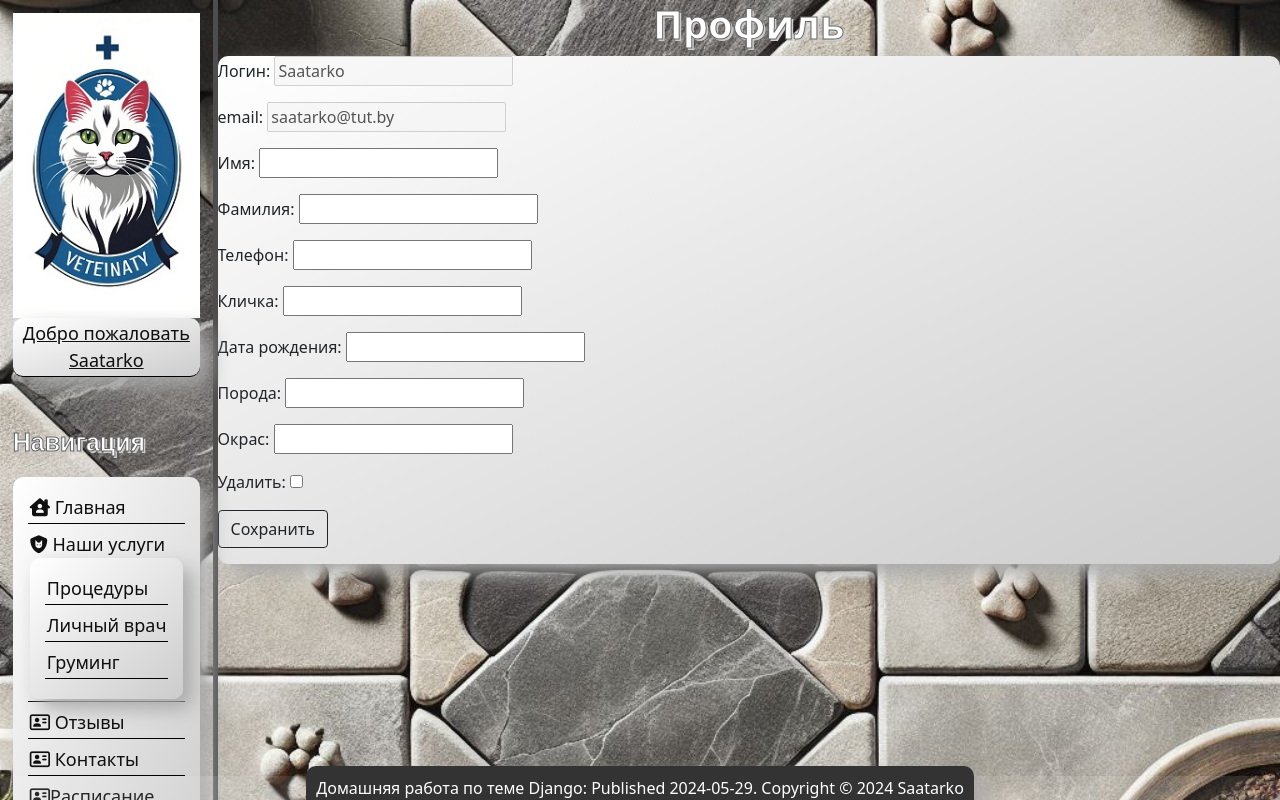
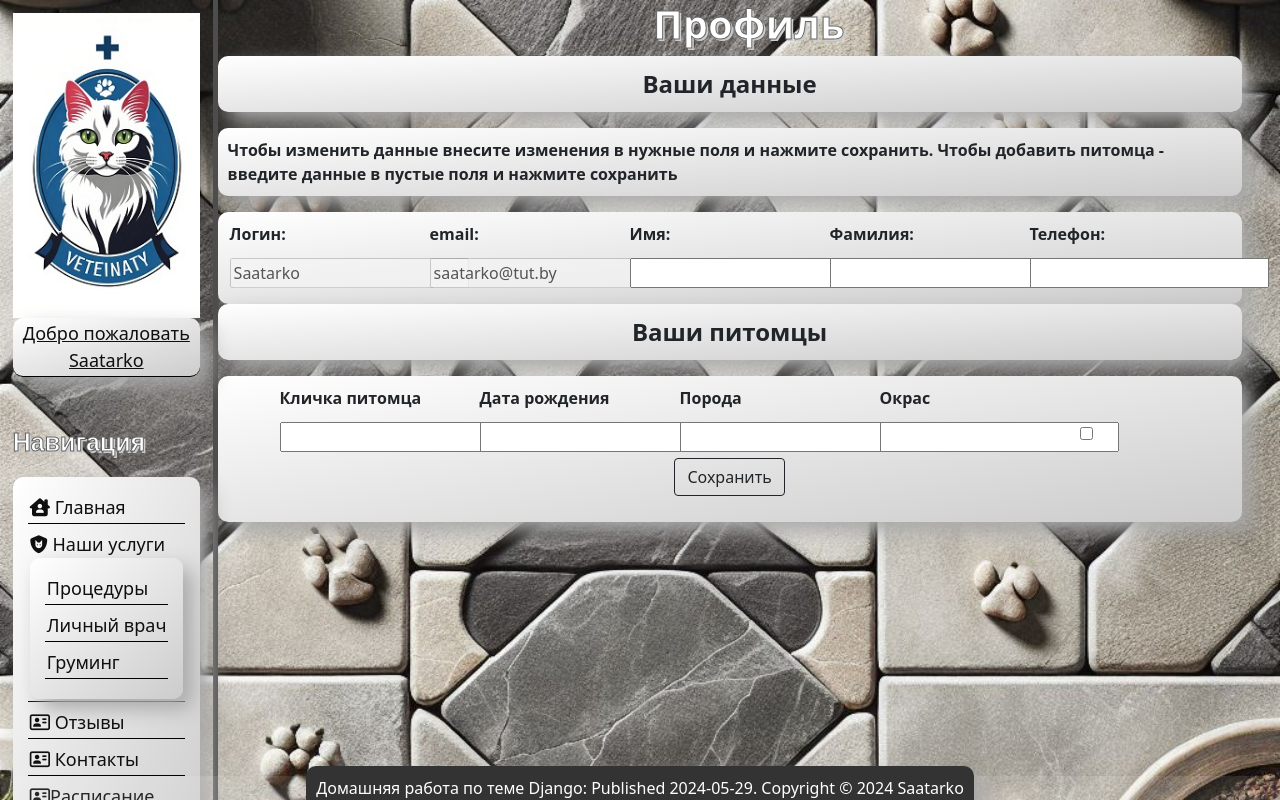
Before and after one commit to Saatarko/my_django, a Django app: page /users/profile/ in a window 1280 px wide. Run offline with Django 4.2, Linux system fonts and the light colour scheme; a user stored in the database is signed in; data comes from the database, SQL or seed files in the repository; both versions use the stored data as it was after the commit; parts of the project's set-up code (start-up, migrations or seed data) failed here and were passed over; some libraries are stand-ins or nearby versions.

Commit message:
Django css and html

```diff
--- a/homejango/main/static/main/css/main.css
+++ b/homejango/main/static/main/css/main.css
@@ -296,6 +296,29 @@ color: #000;
     flex-direction: column;
 }
 
+.content_review2 {
+    display: flex;
+    margin-left: 17%; /* Отступ для навигационной панели */
+    flex-direction: row; /* Блоки будут расположены горизонтально */
+    width: calc(100% - 17%); /* Вычитаем отступ из общей ширины */
+    background: linear-gradient(to bottom right, #ffffff, #cccccc);
+    box-shadow: 10px 10px 20px #aaaaaa;
+    border-radius: 10px;
+    }
+
+    .content_review2_child3 {
+        display: flex;
+        flex-wrap: wrap;
+        flex-direction: row; /* Изменяем направление flexbox на строку для содержимого */
+        width: calc(50% - 20px); /* Вычитаем padding из ширины каждого блока */
+        justify-content: space-around; /* Распределение по горизонтали */
+        align-items: flex-start; /* Выравнивание в начало по горизонтали */
+        padding: 10px; /* Добавляем отступы */
+        box-sizing: border-box; /* Учитываем padding в расчете ширины */
+        background: linear-gradient(to bottom right, #ffffff, #cccccc);
+        box-shadow: 10px 10px 20px #aaaaaa;
+        border-radius: 10px;
+    }
 .google_map {
 margin-left: 17%;
 position: relative;
@@ -317,6 +340,10 @@ border: 0;
 
 }
 
+.text_big_size {
+    font-size: 24px;
+
+}
 .text_bold_center {
     font-weight: bold;
     text-align: center;
@@ -348,3 +375,55 @@ border: 0;
 .blink-text {
   animation: blink 2s infinite; /* Длительность анимации 3 секунда и бесконечное повторение */
 }
+
+
+.block_prof {
+    display: flex;
+    margin-left: 17%; /* Отступ для навигационной панели */
+    flex-direction: column; /* Блоки будут расположены горизонтально */
+    width: 80%; /* Вычитаем отступ из общей ширины */
+
+    }
+
+    .block_prof_child {
+display: flex;
+    flex-wrap: wrap;
+    flex-direction: row;
+    width: 100%; /* Ширина блока равна ширине родительского блока .block_prof */
+    justify-content: center; /* Выравнивание контента по центру горизонтально */
+    align-items: flex-start;
+    padding: 10px;
+    box-sizing: border-box;
+    background: linear-gradient(to bottom right, #ffffff, #cccccc);
+    box-shadow: 10px 10px 20px #aaaaaa;
+    border-radius: 10px;
+    }
+
+    .block_prof_child tr {
+        margin-bottom: 10px; /* Пример отступа в 10px между строками */
+        }
+
+.block_prof_child2 {
+    display: flex;
+    justify-content: center; /* Выравнивание контента по центру горизонтально */
+    align-items: center; /* Выравнивание контента по центру вертикально */
+    width: 100%; /* Ширина блока равна ширине родительского блока .block_prof_child */
+    box-sizing: border-box; /* Учитываем padding в расчете ширины */
+}
+
+.block_prof_child2 p {
+    width: 200px;
+    height: 20px;
+}
+
+.block_prof_child3 {
+    display: flex;
+    flex-wrap: wrap;
+    width: 900px; /* Ширина блока равна ширине родительского блока .block_prof_child */
+    box-sizing: border-box; /* Учитываем padding в расчете ширины */
+}
+
+.block_prof_child3 p {
+    width: 200px;
+    height: 20px;
+}
--- a/homejango/main/templates/main/reviews.html
+++ b/homejango/main/templates/main/reviews.html
@@ -10,6 +10,7 @@
         {% for el in reviews %}
 
                     <div>
+                        <p class="text_bold"> Отзыв:</p>
                         <p class="text_bold"> {{el.name}}</p> <br>
                         {{el.description}}
                          {% if user.username == "Modetaror" or user.username == "Saatarko"%}
@@ -20,14 +21,14 @@
 
 
         {% else %}
-            <p>В данный момент отзывов нет</p>
+            <p class="text_bold">В данный момент отзывов нет</p>
         {% endif %}
 
         </div>
 
         {% if user.is_authenticated %}
             <div class="content_review_child2">
-                <p>Оставить свой отзыв</p>
+                <p class="text_bold">Оставить свой отзыв:</p>
         <form method="post">
             {% csrf_token %}
                        <div class="form-group">
--- a/homejango/users/templates/users/profile.html
+++ b/homejango/users/templates/users/profile.html
@@ -5,20 +5,68 @@
 <h1 class="main_h">Профиль</h1>
 
 
-<div class="content_review">
+<div class="block_prof">
     <div class="form-error">{{ from.non_field_errors }}</div>
     <form method="post">
          {% csrf_token %}
-{{ form.as_p}}
+        <p class="block_prof_child text_bold text_big_size">Ваши данные</p>
+        <p class="block_prof_child text_bold">Чтобы изменить данные внесите изменения в нужные поля и нажмите сохранить.
+        Чтобы добавить питомца - введите данные в пустые поля и нажмите сохранить</p>
 
-{{ pets_formset.management_form }}
+        <div class="block_prof_child">
+
+            <div class="block_prof_child2">
+        <p class="text_bold">{{ form.username.label_tag}}</p>
+        <p class="text_bold">{{ form.email.label_tag}}</p>
+           <p class="text_bold"> {{ form.first_name.label_tag}}</p>
+            <p class="text_bold">{{ form.last_name.label_tag}}</p>
+            <p class="text_bold">{{ form.phone.label_tag}}</p>
+             </div>
+            <br>
+            <div class="block_prof_child2">
+        <p>{{ form.username}}</p>
+        <p>{{ form.email}}</p>
+           <p> {{ form.first_name}}</p>
+            <p>{{ form.last_name}}</p>
+           <p> {{ form.phone}} </p>
+                 </div>
+        </div>
+        <p class="block_prof_child text_bold text_big_size">Ваши питомцы</p>
+        <div class="block_prof_child">
+              <div class="block_prof_child3">
+                    <p class="text_bold"> Кличка питомца </p>
+                    <p class="text_bold"> Дата рождения</p>
+                   <p class="text_bold"> Порода</p>
+                    <p class="text_bold">Окрас</p>
+
+               </div>
+               <div class="block_prof_child3">
+                     <tr>{{ pets_formset.management_form }}
                     {% for pet_form in pets_formset %}
-{{ pet_form.as_p }}
+                    <p>{{ pet_form.nickname }}</p>
+                   <p> {{ pet_form.birthdate }}</p>
+                   <p> {{ pet_form.breed }}</p>
+                   <p> {{ pet_form.color }}</p>
+                        <td>
+                                  <span title="Удалить" data-toggle="tooltip" data-placement="top">
+                                    {{ pet_form.DELETE }}
+                                  </span>
+                        </td>
+                         <br>
+                     </tr>
+
                     {% endfor %}
+                </div>
+            <p><button class="btn btn-outline-dark" type="submit">Сохранить</button></p>
+        </div>
 
-<p><button class="btn btn-outline-dark" type="submit">Сохранить</button></p>
 
 
     </form>
 </div>
+<script>
+            $(document).ready(function(){
+          $('[data-toggle="tooltip"]').tooltip();
+        });
+</script>
 {% endblock %}
--- a/homejango/users/views.py
+++ b/homejango/users/views.py
@@ -8,14 +8,13 @@ from django.shortcuts import render, redirect
 from django.urls import reverse, reverse_lazy
 from django.views.generic import CreateView, UpdateView
 
-from service.models import Clients
+from service.models import Clients, Pets
 from .forms import LoginUserForm, RegisterUserForm
 
 from .forms import ProfileUserForm, PetsFormSet
 
+
 # Create your views here.
-
-
 
 
 # def login_user(request):       # логин через функцию
@@ -95,19 +94,47 @@ def profile_update(request):
     pets_formset = PetsFormSet(request.POST or None, instance=client)
 
     if request.method == 'POST':
-        if form.is_valid() and pets_formset.is_valid():
-            user = form.save()
+        if form.is_valid():
 
             # Обновление данных клиента
+
             client.first_name = form.cleaned_data['first_name']
             client.last_name = form.cleaned_data['last_name']
             client.phone = form.cleaned_data['phone']
             client.save()
 
-            # Сохранение данных о домашних животных
-            pets_formset.save()
+            user.first_name = form.cleaned_data['first_name']
+            user.last_name = form.cleaned_data['last_name']
+            user.phone = form.cleaned_data['phone']
+            user.save()
 
-            return redirect('users:profile')
+            for pet_form in pets_formset:
+                if pet_form.is_valid():
+                    pet_id = pet_form.cleaned_data.get('id', None)  # Получаем id питомца из данных формы
+
+                    for pet_form in pets_formset:
+                        if 'DELETE' in pet_form.data and pet_form.data['DELETE'][0] == 'on':
+                            pet_id = pet_form.cleaned_data.get('id', None)
+                            if pet_id:
+                                try:
+                                    pet = Pets.objects.get(id=pet_id)
+                                    pet.delete()
+                                except Pets.DoesNotExist:
+                                    pass
+                        else:
+
+                            if not pet_id:  # Если id отсутствует, оставляем форму для создания нового питомца
+                                continue
+
+                            try:
+                                pet = Pets.objects.get(pk=pet_id)
+                                pet.nickname = pet_form.cleaned_data.get('nickname')
+                                pet.birthdate = pet_form.cleaned_data.get('birthdate')
+                                pet.breed = pet_form.cleaned_data.get('breed')
+                                pet.color = pet_form.cleaned_data.get('color')
+                                pet.save()  # Обновляем питомца
+                            except Pets.DoesNotExist:
+                                pass
 
     return render(request, 'users/profile.html', {
         'form': form,
```
Also changed, not shown: homejango/db.sqlite3, homejango/service/models.py (line endings or trailing spaces), 1 other file. Lines whose indentation alone changed are shown as unchanged.
